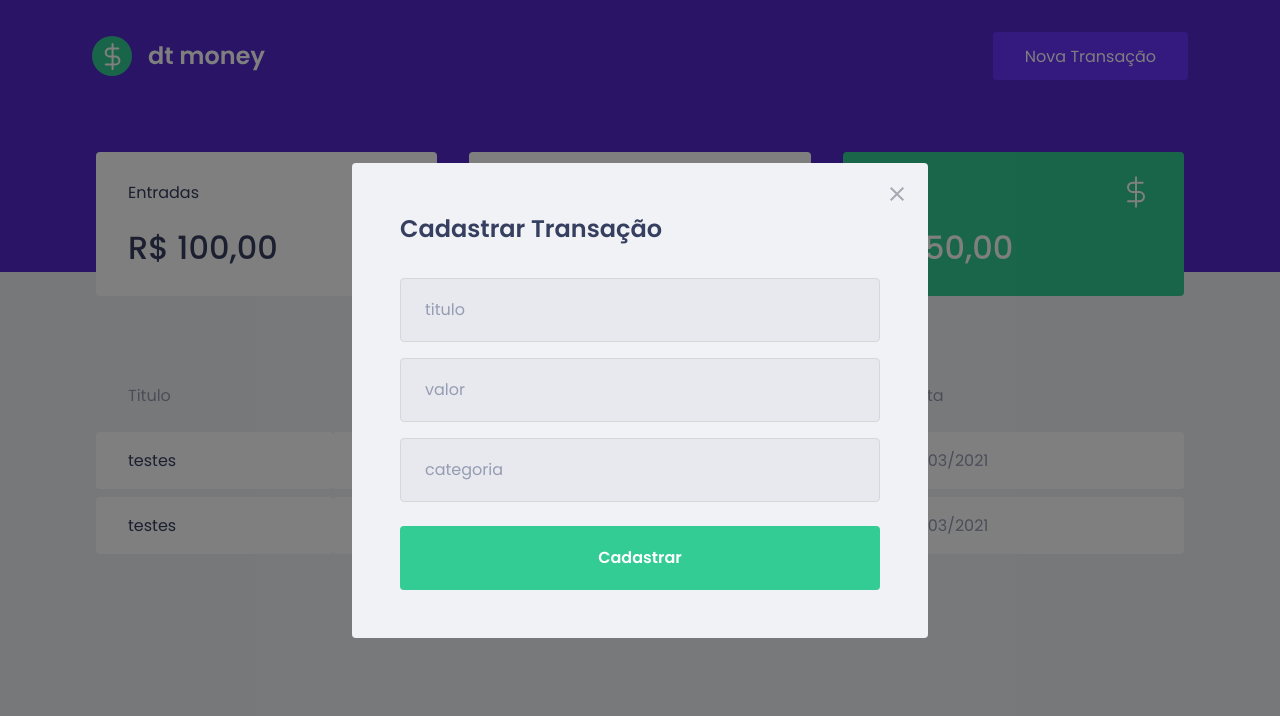
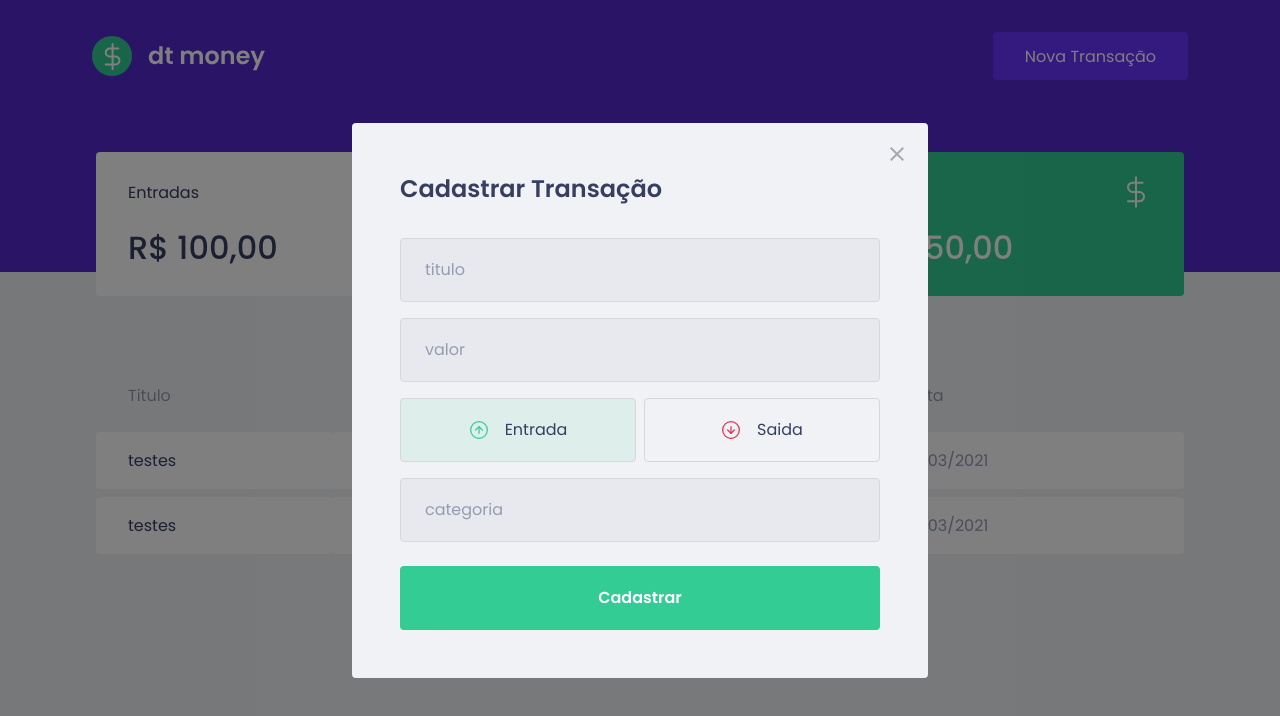
Before and after one commit to mesquita09/ignite-react-02, a React (Create React App) app: page / in a window 1280 px wide. Both pictures are taken after a click on the button "Nova Transação". Shown: the top 716 px of the page. Built offline with nearby package versions, Linux system fonts and the light colour scheme; no server answers; what miragejs would draw is missing.

Commit message:
income withdraw button styles

```diff
--- a/package.json
+++ b/package.json
@@ -5,6 +5,7 @@
 	"dependencies": {
 		"axios": "^0.21.1",
 		"miragejs": "^0.1.41",
+		"polished": "^4.1.1",
 		"react": "^17.0.1",
 		"react-dom": "^17.0.1",
 		"react-modal": "^3.12.1",
--- a/src/components/NewTransactionModal/index.tsx
+++ b/src/components/NewTransactionModal/index.tsx
@@ -1,7 +1,9 @@
-import React from "react";
+import React, { useState } from "react";
 import Modal from "react-modal";
-import { Container } from "./styles";
+import { Container, TransactionTypeContainer, RadioBox } from "./styles";
 import closeImg from "../../assets/close.svg";
+import incomeImg from "../../assets/income.svg";
+import outcomeImg from "../../assets/outcome.svg";
 
 interface NewTransationModalProps {
 	isOpen: boolean;
@@ -12,6 +14,8 @@
 	isOpen,
 	onRequestClose,
 }: NewTransationModalProps) {
+	const [type, setType] = useState("deposit");
+
 	return (
 		<Modal
 			isOpen={isOpen}
@@ -34,6 +38,31 @@
 
 				<input type='number' placeholder='valor' />
 
+				<TransactionTypeContainer>
+					<RadioBox
+						type='button'
+						onClick={() => {
+							setType("deposit");
+						}}
+						isActive={type === "deposit"}
+						activeColor='green'
+					>
+						<img src={incomeImg} alt='income' />
+						<span>Entrada</span>
+					</RadioBox>
+					<RadioBox
+						type='button'
+						onClick={() => {
+							setType("withdraw");
+						}}
+						isActive={type === "withdraw"}
+						activeColor='red'
+					>
+						<img src={outcomeImg} alt='income' />
+						<span>Saida</span>
+					</RadioBox>
+				</TransactionTypeContainer>
+
 				<input placeholder='categoria' />
 
 				<button type='submit'>Cadastrar</button>
--- a/src/components/NewTransactionModal/styles.ts
+++ b/src/components/NewTransactionModal/styles.ts
@@ -1,4 +1,5 @@
 import styled from "styled-components";
+import { darken, transparentize } from "polished";
 
 export const Container = styled.form`
 	h2 {
@@ -46,3 +47,51 @@
 		}
 	}
 `;
+
+export const TransactionTypeContainer = styled.div`
+	margin: 1rem 0;
+	display: grid;
+	grid-template-columns: 1fr 1fr;
+	gap: 0.5rem;
+`;
+interface RadioBoxProps {
+	isActive: boolean;
+	activeColor: "green" | "red";
+}
+
+const colors = {
+	green: "#33CC95",
+	red: "#E52E4D",
+};
+
+export const RadioBox = styled.button<RadioBoxProps>`
+	height: 4rem;
+	border: 1px solid #d7d7d7;
+	border-radius: 0.25rem;
+
+	background: ${(props) =>
+		props.isActive
+			? transparentize(0.9, colors[props.activeColor])
+			: "transparent"};
+
+	display: flex;
+	align-items: center;
+	justify-content: center;
+
+	transition: border-color 0.2s;
+
+	&:hover {
+		border-color: ${darken(0.1, "#d7d7d7")};
+	}
+
+	img {
+		height: 20px;
+		width: 20px;
+	}
+	span {
+		display: inline-block;
+		margin-left: 1rem;
+		font-size: 1rem;
+		color: var(--text-title);
+	}
+`;
```
Also changed, not shown: 1 other file (tests, documents, lock files or other folders).
